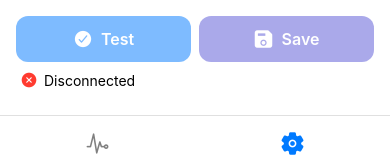
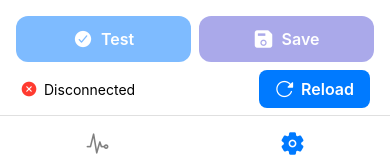
Before and after one commit to w-shasank/fall-detector, a React Native app: screen /Settings in a window 390 px wide. Shown: the part 669-827 px from the top of the page. Built offline with nearby package versions, Linux system fonts and the light colour scheme.

Commit message:
Added reload button for refreshing the connection

```diff
--- a/src/screens/SettingsScreen.tsx
+++ b/src/screens/SettingsScreen.tsx
@@ -9,6 +9,7 @@ import {
   TextInput,
   Switch,
   Platform,
+  ActivityIndicator,
 } from 'react-native';
 import { useSafeAreaInsets } from 'react-native-safe-area-context';
 import { Ionicons } from '@expo/vector-icons';
@@ -21,12 +22,29 @@ import Constants from 'expo-constants';
 export const SettingsScreen: React.FC = () => {
   const { theme, toggleTheme } = useTheme();
   const { settings, updateWebSocketUrl, updateUserProfile, toggleSound, toggleVibration } = useSettings();
-  const { isConnected, connect, disconnect } = useWebSocket();
+  const { isConnected, connect, disconnect, isConnecting } = useWebSocket();
   const [serverUrl, setServerUrl] = React.useState(settings.serverUrl);
   const [isTestingConnection, setIsTestingConnection] = React.useState(false);
   const [isSaving, setIsSaving] = React.useState(false);
   const [userProfile, setUserProfile] = React.useState(settings.userProfile);
   const insets = useSafeAreaInsets();
+
+  const handleReload = async () => {
+    try {
+      if (!isConnected) {
+        // If not connected, try to connect
+        await connect();
+        Alert.alert('Success', 'Connected successfully');
+      } else {
+        // If already connected, just refresh the connection
+        // by reconnecting without disconnecting first
+        await connect();
+        Alert.alert('Success', 'Connection refreshed successfully');
+      }
+    } catch (error) {
+      Alert.alert('Error', 'Failed to refresh connection');
+    }
+  };
 
   const testConnection = async () => {
     if (!validateUrl(serverUrl)) {
@@ -193,6 +211,7 @@ export const SettingsScreen: React.FC = () => {
             <Text style={styles.buttonText}>Save</Text>
           </TouchableOpacity>
         </View>
+        <View style={styles.connectionContainer}>
           <View style={styles.connectionStatus}>
             <Ionicons
               name={isConnected ? 'checkmark-circle' : 'close-circle'}
@@ -200,8 +219,25 @@ export const SettingsScreen: React.FC = () => {
               color={isConnected ? theme.colors.success : theme.colors.error}
             />
             <Text style={[styles.statusText, { color: theme.colors.text }]}>
-            {isTestingConnection ? 'Connecting...' : isConnected ? 'Connected' : 'Disconnected'}
+              {isConnecting ? 'Connecting...' : isConnected ? 'Connected' : 'Disconnected'}
             </Text>
+          </View>
+          <TouchableOpacity
+            style={[
+              styles.reloadButton,
+              { backgroundColor: theme.colors.primary },
+              isConnecting && styles.disabled,
+            ]}
+            onPress={handleReload}
+            disabled={isConnecting}
+          >
+            {isConnecting ? (
+              <ActivityIndicator color="#fff" size="small" />
+            ) : (
+              <Ionicons name="reload" size={20} color="#fff" />
+            )}
+            <Text style={styles.buttonText}>Reload</Text>
+          </TouchableOpacity>
         </View>
       </View>
 
@@ -426,16 +462,30 @@ const styles = StyleSheet.create({
     fontSize: 16,
     fontWeight: '600',
   },
+  connectionContainer: {
+    flexDirection: 'row',
+    justifyContent: 'space-between',
+    alignItems: 'center',
+    marginTop: 8,
+    paddingHorizontal: 4,
+  },
   connectionStatus: {
     flexDirection: 'row',
     alignItems: 'center',
-    marginTop: 8,
-    marginLeft: 4,
   },
   statusText: {
     marginLeft: 6,
     fontSize: 14,
   },
+  reloadButton: {
+    flexDirection: 'row',
+    alignItems: 'center',
+    justifyContent: 'center',
+    paddingHorizontal: 16,
+    paddingVertical: 8,
+    borderRadius: 8,
+    gap: 6,
+  },
   disabled: {
     opacity: 0.5,
   },
```
Lines whose indentation alone changed are shown as unchanged.
